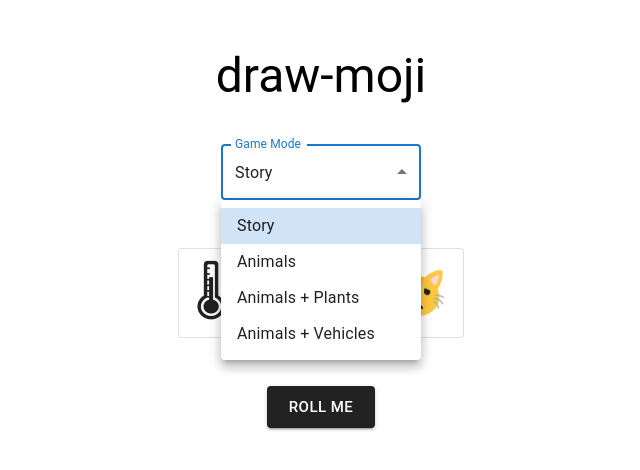
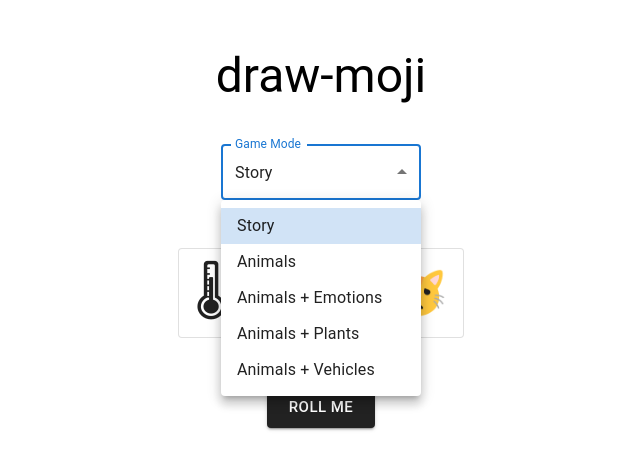
Before and after one commit to ollyholly/drawingtools, a React (Create React App) app: page / in a window 1280 px wide. Both pictures are taken after a click on the element "Story". Shown: the top 470 px of the page, without its empty margins (319-959 px from the left). Built offline with nearby package versions, Linux system fonts and the light colour scheme.

Commit message:
Add emotions mode.

```diff
--- a/src/App.js
+++ b/src/App.js
@@ -21,6 +21,7 @@ const GAME_MODES = {
   'animals': [data['animals'], data['animals']],
   'animals-plants': [data['animals'], data['plants']],
   'animals-vehicles': [data['animals'], data['vehicles']],
+  'animals-emotions': [data['animals'], data['emotions']],
   'story': [allEmoji, allEmoji, allEmoji]
 }
 
@@ -70,6 +71,7 @@ const App = () => {
         >
           <MenuItem value='story'>Story</MenuItem>
           <MenuItem value='animals'>Animals</MenuItem>
+          <MenuItem value='animals-emotions'>Animals + Emotions</MenuItem>
           <MenuItem value='animals-plants'>Animals + Plants</MenuItem>
           <MenuItem value='animals-vehicles'>Animals + Vehicles</MenuItem>
         </Select>
```
